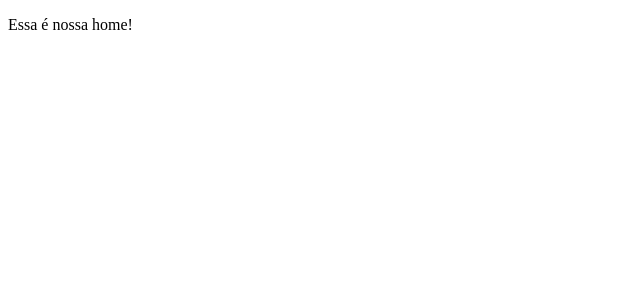
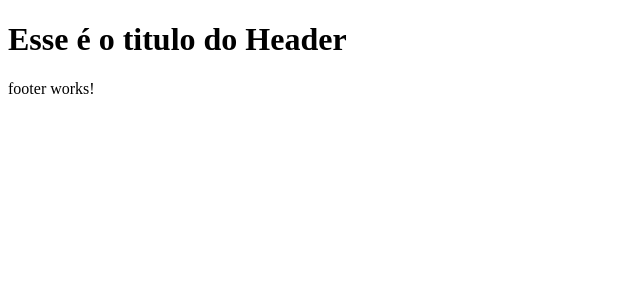
Before and after one commit to amarkes/youtube-video-angular-4, an Angular app: page / in a window 1280 px wide. Shown: the top 300 px of the page, without its empty margins (0-640 px from the left). Built offline with nearby package versions, Linux system fonts and the light colour scheme.

Commit message:
criando componente

```diff
--- /dev/null
+++ b/src/app/components/footer/footer.component.html
@@ -0,0 +1,3 @@
+<p>
+  footer works!
+</p>
--- /dev/null
+++ b/src/app/components/footer/footer.component.ts
@@ -0,0 +1,15 @@
+import { Component, OnInit } from '@angular/core';
+
+@Component({
+  selector: 'app-footer',
+  templateUrl: './footer.component.html',
+  styleUrls: ['./footer.component.sass']
+})
+export class FooterComponent implements OnInit {
+
+  constructor() { }
+
+  ngOnInit() {
+  }
+
+}
--- /dev/null
+++ b/src/app/components/header/header.component.html
@@ -0,0 +1 @@
+<h1>{{titulo}}</h1>
--- /dev/null
+++ b/src/app/components/header/header.component.ts
@@ -0,0 +1,15 @@
+import { Component, OnInit, Input } from '@angular/core';
+
+@Component({
+  selector: 'app-header',
+  templateUrl: './header.component.html',
+  styleUrls: ['./header.component.sass']
+})
+export class HeaderComponent implements OnInit {
+  @Input() titulo: string;
+  constructor() { }
+
+  ngOnInit() {
+  }
+
+}
--- a/src/app/pages/home/home.component.html
+++ b/src/app/pages/home/home.component.html
@@ -1,3 +1,2 @@
-<p>
-  Essa é nossa home!
-</p>
+<app-header [titulo]="title"></app-header>
+<app-footer></app-footer>
--- a/src/app/pages/home/home.component.ts
+++ b/src/app/pages/home/home.component.ts
@@ -6,10 +6,11 @@ import { Component, OnInit } from '@angular/core';
   styleUrls: ['./home.component.sass']
 })
 export class HomeComponent implements OnInit {
-
+  title: string;
   constructor() { }
 
   ngOnInit() {
+    this.title = 'Esse é o titulo do Header';
   }
 
 }
```
Also changed, not shown: src/app/app.module.ts (+4 -4 lines), src/app/components/footer/footer.module.ts (added, +12 -0 lines), src/app/components/header/header.module.ts (added, +12 -0 lines), src/app/pages/home/home.module.ts (added, +16 -0 lines), src/app/components/footer/footer.component.sass (added), src/app/components/header/header.component.sass (added), 2 other files (tests, documents, lock files or other folders).
